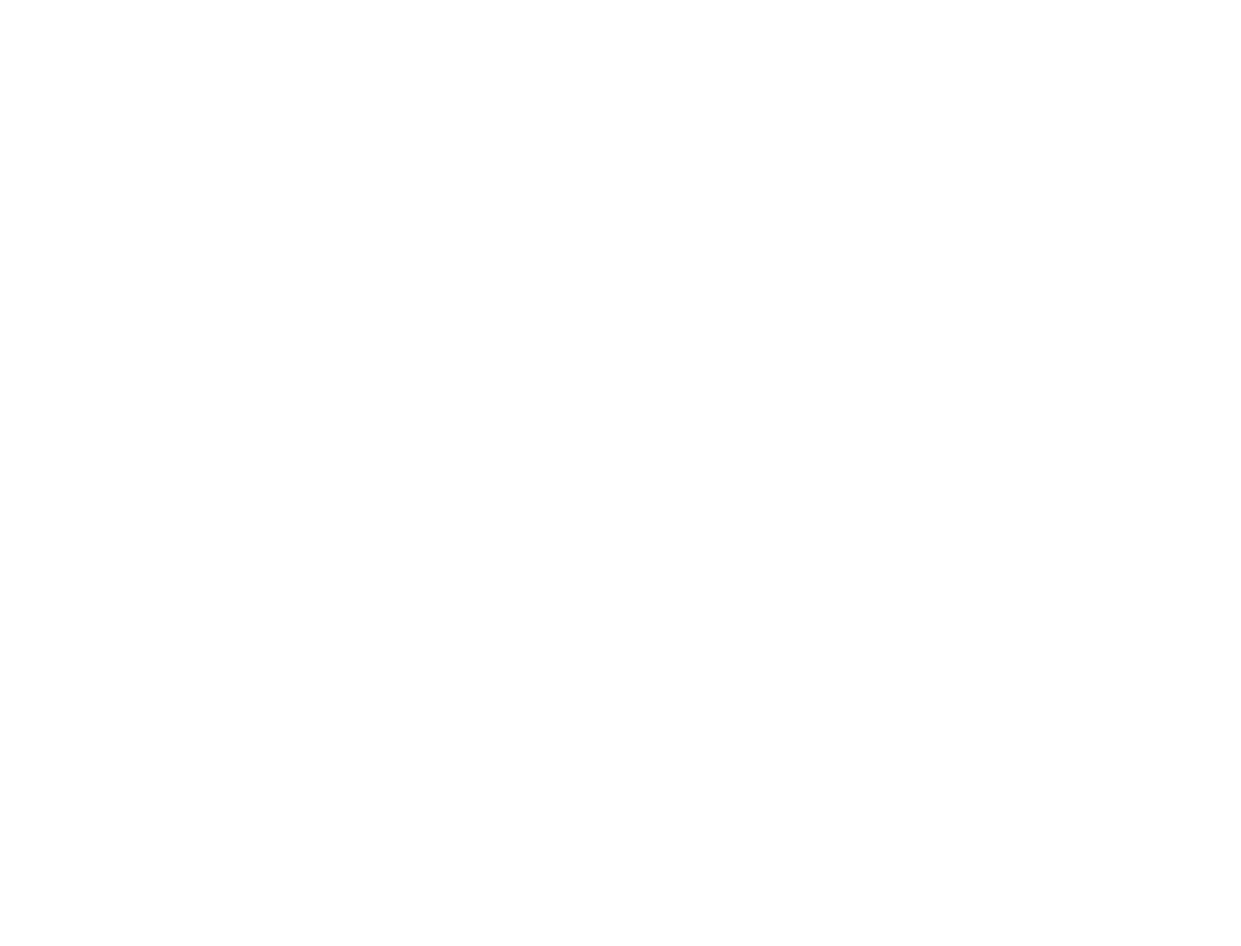
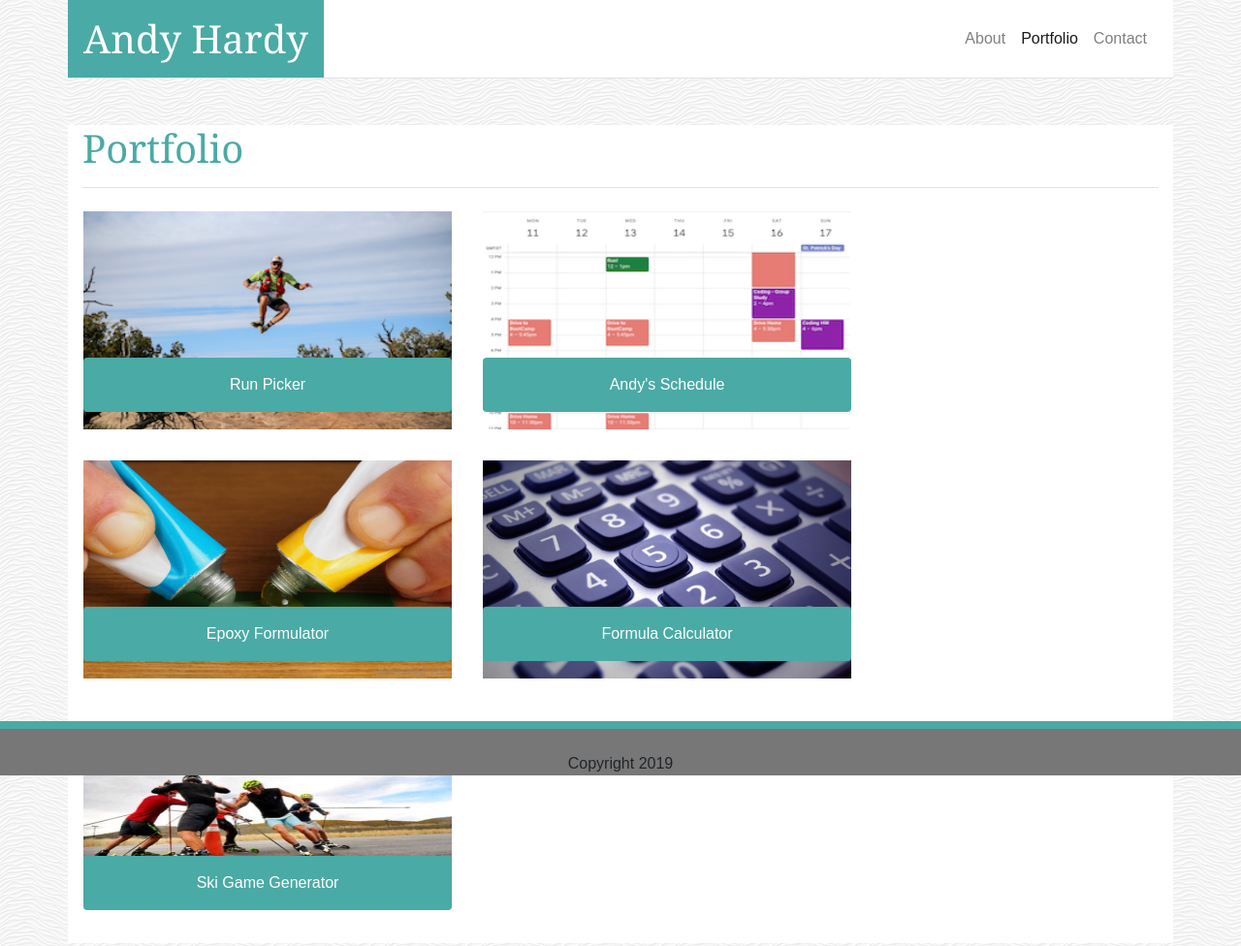
Before and after one commit to ahardy42/Bootstrap-Portfolio, a plain HTML site: page portfolio.html in a window 1280 px wide. Shown: the top 976 px of the page at 97% size. Before the commit the page ends 800 px from the top, so only its background shows below. Drawn offline with nearby package versions, Linux system fonts and the light colour scheme.

Commit message:
updated files

```diff
--- /dev/null
+++ b/assets/css/reset.css
@@ -0,0 +1,48 @@
+/* http://meyerweb.com/eric/tools/css/reset/
+   v2.0 | 20110126
+   License: none (public domain)
+*/
+
+html, body, div, span, applet, object, iframe,
+h1, h2, h3, h4, h5, h6, p, blockquote, pre,
+a, abbr, acronym, address, big, cite, code,
+del, dfn, em, img, ins, kbd, q, s, samp,
+small, strike, strong, sub, sup, tt, var,
+b, u, i, center,
+dl, dt, dd, ol, ul, li,
+fieldset, form, label, legend,
+table, caption, tbody, tfoot, thead, tr, th, td,
+article, aside, canvas, details, embed,
+figure, figcaption, footer, header, hgroup,
+menu, nav, output, ruby, section, summary,
+time, mark, audio, video {
+	margin: 0;
+	padding: 0;
+	border: 0;
+	font-size: 100%;
+	font: inherit;
+	vertical-align: baseline;
+}
+/* HTML5 display-role reset for older browsers */
+article, aside, details, figcaption, figure,
+footer, header, hgroup, menu, nav, section {
+	display: block;
+}
+body {
+	line-height: 1;
+}
+ol, ul {
+	list-style: none;
+}
+blockquote, q {
+	quotes: none;
+}
+blockquote:before, blockquote:after,
+q:before, q:after {
+	content: '';
+	content: none;
+}
+table {
+	border-collapse: collapse;
+	border-spacing: 0;
+}
--- a/contact.html
+++ b/contact.html
@@ -0,0 +1,69 @@
+<!DOCTYPE html>
+<html>
+
+<head>
+    <meta charset="UTF-8">
+    <title>Andy Hardy | Contact Info</title>
+    <!--CSS reset file-->
+    <link rel="stylesheet" href="assets/css/reset.css">
+    <!--Bootstrap stylesheet link!-->
+    <link rel="stylesheet" href="https://stackpath.bootstrapcdn.com/bootstrap/4.3.1/css/bootstrap.min.css"
+        integrity="sha384-ggOyR0iXCbMQv3Xipma34MD+dH/1fQ784/j6cY/iJTQUOhcWr7x9JvoRxT2MZw1T" crossorigin="anonymous">
+    <!--My own CSS page-->
+    <link rel="stylesheet" href="assets/css/style.css">
+</head>
+
+<body style="background-image: url('assets/images/white-waves.png'); font-family: Arial;">
+    <!-- Using some classes to style up the header.  It's a bit different from the original - the navbar highlighting is different. -->
+    <header class="container border-bottom pl-0" style="background-color: #ffffff">
+        <div class="d-flex">
+            <h1 class="mr-auto p-3 mb-0" style="background-color: #4aaaa5; color: #ffffff; font-family: 'Georgia'">Andy
+                Hardy</h1>
+            <nav class="navbar-expand navbar-light p-1  d-flex align-items-center">
+                <ul class="navbar-nav">
+                    <li class="nav-item">
+                        <a class="nav-link" href="index.html">About<span class="sr-only">(current)</span></a>
+                    </li>
+                    <li class="nav-item">
+                        <a class="nav-link" href="portfolio.html">Portfolio</a>
+                    </li>
+                    <li class="nav-item active">
+                        <a class="nav-link" href="contact.html">Contact</a>
+                    </li>
+                </ul>
+            </nav>
+        </div>
+    </header>
+    <section class="container mt-5" style="background-color: #ffffff; margin-bottom: 100px;">
+        <div class="row">
+            <div class="col-md-12">
+                <h1 class="border-bottom pb-3" style="color: #4aaaa5; font-family: 'Georgia'">Contact</h1>
+            </div>
+        </div>
+        <div class="row">
+            <div class="col-md-12">
+                <form>
+                    <div class="form-group">
+                        <label for="exampleFormControlInput1">Name</label>
+                        <input type="text" class="form-control" id="exampleFormControlInput1" placeholder="John Smith">
+                    </div>
+                    <div class="form-group">
+                        <label for="exampleFormControlInput1">Email address</label>
+                        <input type="email" class="form-control" id="exampleFormControlInput1"
+                            placeholder="name@example.com">
+                    </div>
+                    <div class="form-group">
+                        <label for="exampleFormControlTextarea1">Example textarea</label>
+                        <textarea class="form-control" id="exampleFormControlTextarea1" rows="5"></textarea>
+                    </div>
+                    <button type="submit" class="btn btn-primary border-0 mb-3" style="background-color: #4aaaa5; color: #ffffff; border-radius: 0;     width: 150px;
+                    height: 50px;">Submit</button>
+                </form>
+            </div>
+        </div>
+    </section>
+    <footer class="fixed-bottom text-center pt-4" style="border-top: 8px solid #4aaaa5; background-color:#777777;">
+        Copyright 2019</footer>
+</body>
+
+</html>
--- a/portfolio.html
+++ b/portfolio.html
@@ -0,0 +1,82 @@
+<!DOCTYPE html>
+<html>
+
+<head>
+    <meta charset="UTF-8">
+    <title>Andy Hardy | Portfolio</title>
+       <!--CSS reset file-->
+       <link rel="stylesheet" href="assets/css/reset.css">
+       <!--Bootstrap stylesheet link!-->
+       <link rel="stylesheet" href="https://stackpath.bootstrapcdn.com/bootstrap/4.3.1/css/bootstrap.min.css"
+           integrity="sha384-ggOyR0iXCbMQv3Xipma34MD+dH/1fQ784/j6cY/iJTQUOhcWr7x9JvoRxT2MZw1T" crossorigin="anonymous">
+       <!--My own CSS page-->
+       <link rel="stylesheet" href="assets/css/style.css">
+</head>
+
+<body style="background-image: url('assets/images/white-waves.png'); font-family: Arial;">
+    <header class="container border-bottom pl-0" style="background-color: #ffffff">
+        <div class="d-flex">
+            <h1 class="mr-auto p-3 mb-0" style="background-color: #4aaaa5; color: #ffffff; font-family: 'Georgia'">Andy
+                Hardy</h1>
+            <nav class="navbar-expand navbar-light p-1  d-flex align-items-center">
+                <ul class="navbar-nav">
+                    <li class="nav-item">
+                        <a class="nav-link" href="index.html">About<span class="sr-only">(current)</span></a>
+                    </li>
+                    <li class="nav-item active">
+                        <a class="nav-link" href="portfolio.html">Portfolio</a>
+                    </li>
+                    <li class="nav-item">
+                        <a class="nav-link" href="contact.html">Contact</a>
+                    </li>
+                </ul>
+            </nav>
+        </div>
+    </header>
+    <section class="container mt-5" style="background-color: #ffffff; margin-bottom: 100px;">
+        <div class="row">
+            <div class="col-md-12">
+                <h1 class="border-bottom pb-3" style="color: #4aaaa5; font-family: 'Georgia'">Portfolio</h1>
+            </div>
+        </div>
+        <div class="row">
+            <div class="col-md-4 px-0 m-3">
+                <img src="assets/images/Run_picture.png" class="position-relative" style="width: 100%; height: 225px"
+                    alt="run picture">
+                <button type="button" class="btn btn-primary btn-block position-absolute px-0 py-3 border-0"
+                    style="top: 67%; left:0; background-color: #4aaaa5; color: #ffffff">Run Picker</button>
+            </div>
+            <div class="col-md-4 px-0 m-3">
+                <img src="assets/images/calendar_picture.png" class="position-relative" style="width: 100%; height: 225px"
+                    alt="calendar">
+                <button type="button" class="btn btn-primary btn-block position-absolute px-0 py-3  border-0"
+                    style="top: 67%; left:0; background-color: #4aaaa5; color: #ffffff">Andy's Schedule</button>
+            </div>
+        </div>
+        <div class="row">
+            <div class="col-md-4 px-0 m-3">
+                <img src="assets/images/2_part_image.jpg" class="position-relative" style="width: 100%; height: 225px"
+                    alt="run picture">
+                <button type="button" class="btn btn-primary btn-block position-absolute px-0 py-3  border-0"
+                    style="top: 67%; left:0; background-color: #4aaaa5; color: #ffffff">Epoxy Formulator</button>
+            </div>
+            <div class="col-md-4 px-0 m-3">
+                <img src="assets/images/calculator.jpg" class="position-relative" style="width: 100%; height: 225px" alt="calendar">
+                <button type="button" class="btn btn-primary btn-block position-absolute px-0 py-3  border-0"
+                    style="top: 67%; left:0; background-color: #4aaaa5; color: #ffffff">Formula Calculator</button>
+            </div>
+        </div>
+        <div class="row">
+            <div class="col-md-4 px-0 m-3">
+                <img src="assets/images/rollerskiing.jpg" class="position-relative" style="width: 100%; height: 225px"
+                    alt="run picture">
+                <button type="button" class="btn btn-primary btn-block position-absolute px-0 py-3  border-0"
+                    style="top: 67%; left:0; background-color: #4aaaa5; color: #ffffff">Ski Game Generator</button>
+            </div>
+        </div>
+    </section>
+    <footer class="fixed-bottom text-center pt-4" style="border-top: 8px solid #4aaaa5; background-color:#777777;">
+        Copyright 2019</footer>
+</body>
+
+</html>
```
Also changed, not shown: index.html (+49 -21 lines), assets/css/style.css (added), 1 other file.
